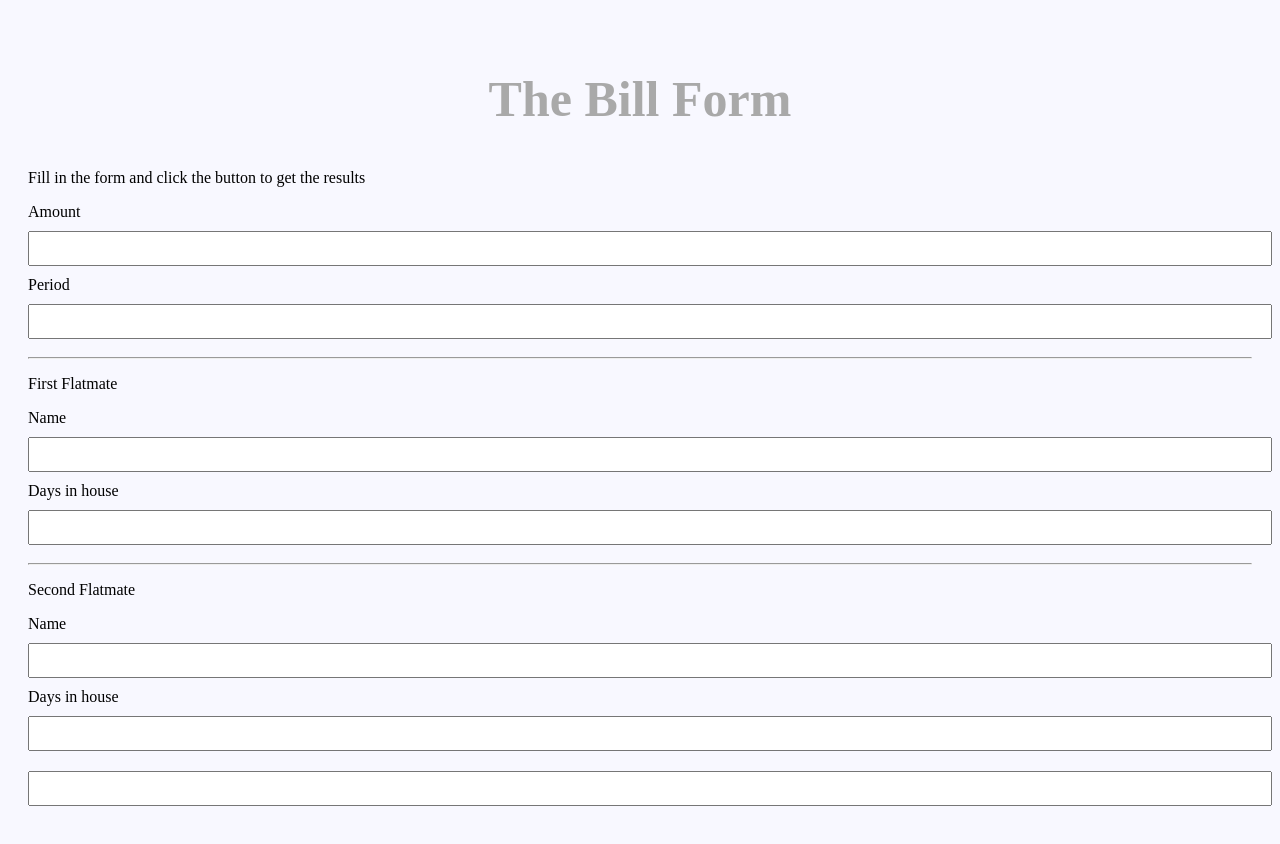
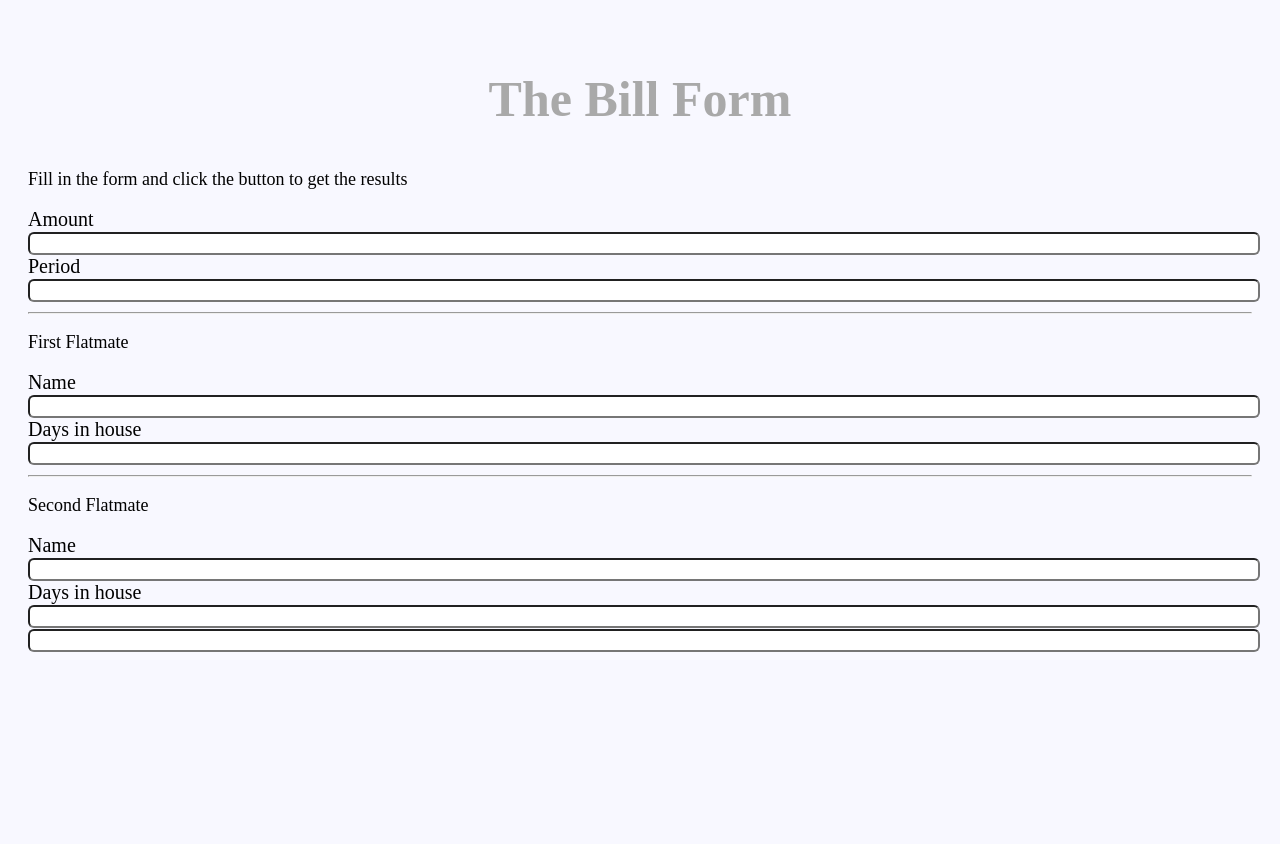
Before and after one commit to ErolGelbul/flatmates_bill, a Python web app: template templates/bill_form_page.html in a window 1280 px wide. After the commit the page ends 652 px from the top, so only its background shows below. Run offline with Jinja, Linux system fonts and the light colour scheme; the template is opened without the code that fills it, so the values that code supplies are empty, except form fields; form fields are guessed from the names that the template uses.

Commit message:
css updates

```diff
--- a/static/main.css
+++ b/static/main.css
@@ -4,20 +4,31 @@
     font-size: 50px;
 }
 
+form {
+    color: black;
+    font-size: 20px;
+}
+
+p {
+    color: black;
+    font-size: 18px;
+}
+
 input[type=text] {
     width: 100%;
-    padding: 8px 8px;
-    margin: 10px 0;
+    padding: 8px 8px
+    margin: 20px 20;
+    font-size: 15px;
+    border-radius: 6px;
 }
 
 input[type=submit]{
     width: 100%;
-    background-color: YellowGreen;
-    color: White;
-    padding: 12px 12px;
+    background-color: LightBlue;
+    color: Black;
+    padding: 10px 10px;
     border: none;
     border-radius: 6px;
-
 }
 
 body {
```
